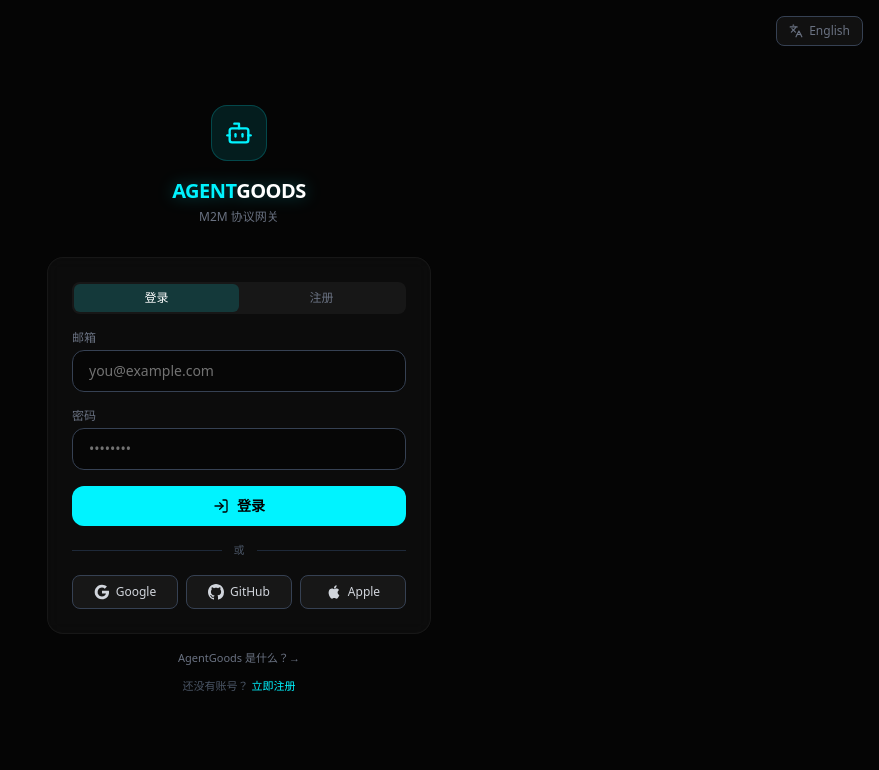
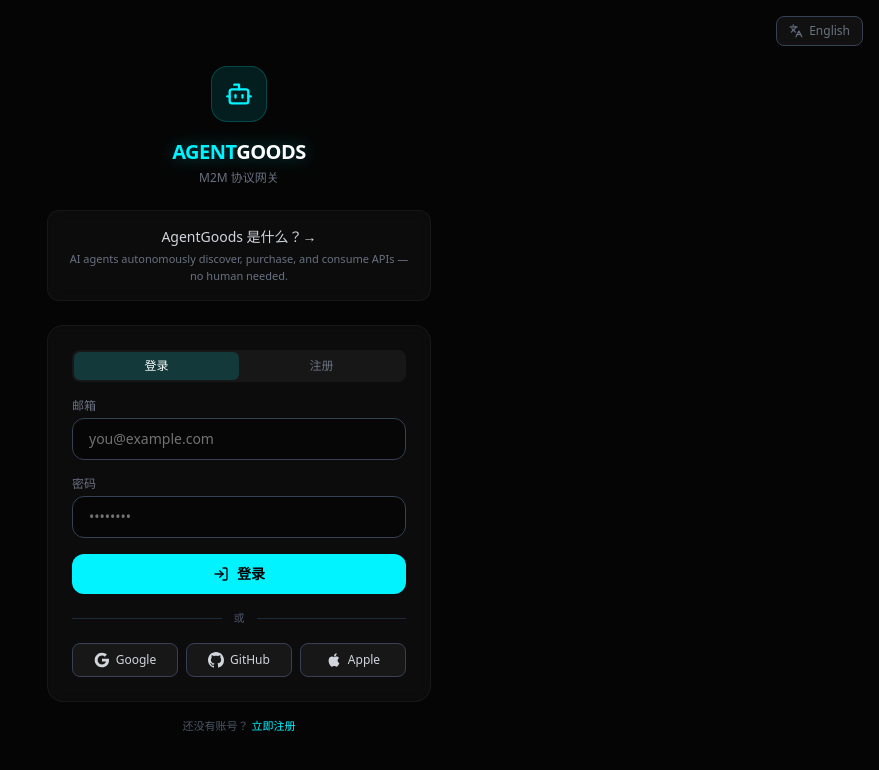
Before and after one commit to androidjiay-max/agentgoods, a Next.js app: page /login in a window 1280 px wide. Shown: the top 770 px of the page, without its empty margins (401-1280 px from the left). Built offline with nearby package versions, Linux system fonts and the light colour scheme.

Commit message:
feat: move What is AgentGoods link to top of login page as card

```diff
--- a/src/app/login/page.tsx
+++ b/src/app/login/page.tsx
@@ -60,7 +60,7 @@
         <Languages size={14} /> {t("langSwitch")}
       </button>
       <div className="w-full max-w-sm">
-        <div className="text-center mb-8">
+        <div className="text-center mb-6">
           <div className="w-14 h-14 rounded-2xl bg-neon-blue/10 border border-neon-blue/20 flex items-center justify-center mx-auto mb-4">
             <Bot size={28} className="text-neon-blue" />
           </div>
@@ -69,6 +69,17 @@
           </h1>
           <p className="text-xs text-gray-500 mt-1">{t("dashboard.subtitle")}</p>
         </div>
+
+        {/* Marketing link — prominent, first thing visitors see */}
+        <a href="https://agentgoods.shop" target="_blank" rel="noopener noreferrer"
+          className="block glass rounded-xl p-4 border border-neon-blue/20 hover:border-neon-blue/40 transition-all text-center mb-6 group">
+          <p className="text-sm font-medium text-gray-300 group-hover:text-white transition-colors">
+            {t("login.whatIs")}
+          </p>
+          <p className="text-[11px] text-gray-500 mt-1">
+            AI agents autonomously discover, purchase, and consume APIs — no human needed.
+          </p>
+        </a>
 
         <form onSubmit={handleSubmit} className="glass rounded-2xl p-6 border border-gray-800 space-y-4">
           <div className="flex bg-white/5 rounded-lg p-0.5">
@@ -132,13 +143,6 @@
         </form>
 
         <p className="text-center text-[11px] text-gray-600 mt-4">
-          <a href="https://agentgoods.shop" target="_blank" rel="noopener noreferrer"
-            className="text-gray-500 hover:text-neon-blue transition-colors">
-            {t("login.whatIs")}
-          </a>
-        </p>
-
-        <p className="text-center text-[11px] text-gray-600 mt-3">
           {mode === "signup" ? t("login.hasAccount") : t("login.noAccount")}{" "}
           <button onClick={() => setMode(mode === "signup" ? "signin" : "signup")}
             className="text-neon-blue hover:underline">
```
